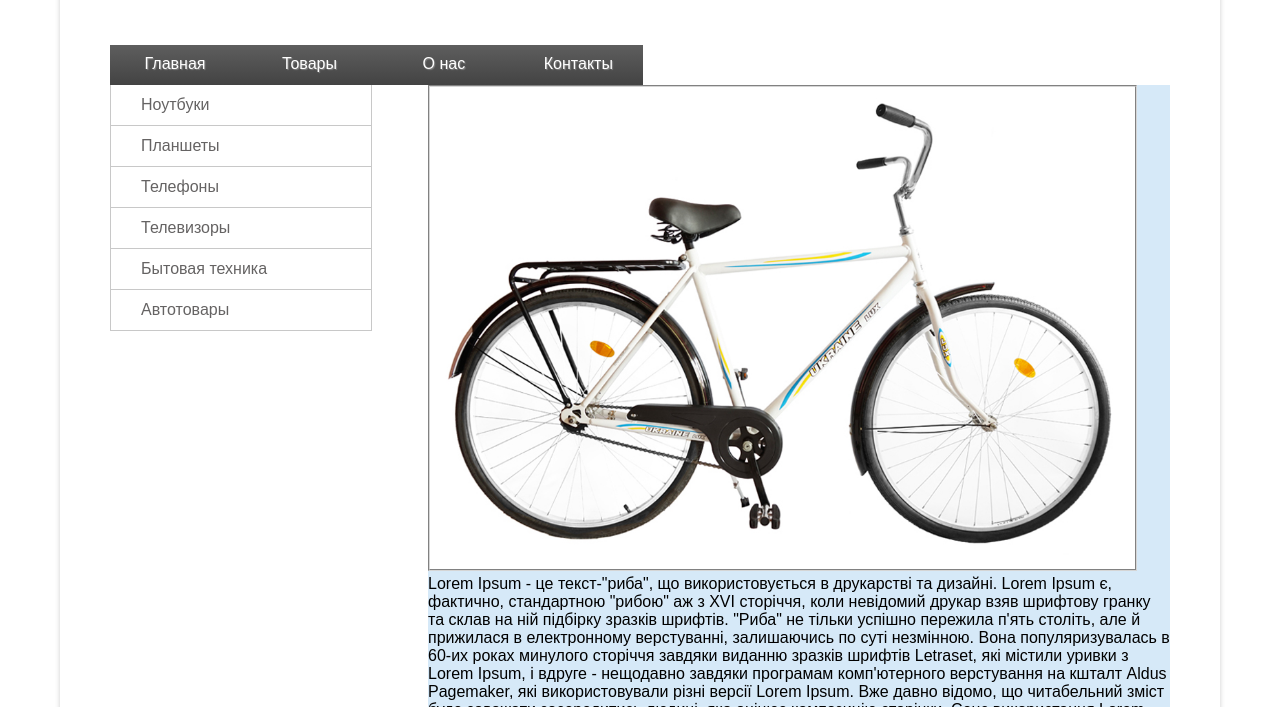
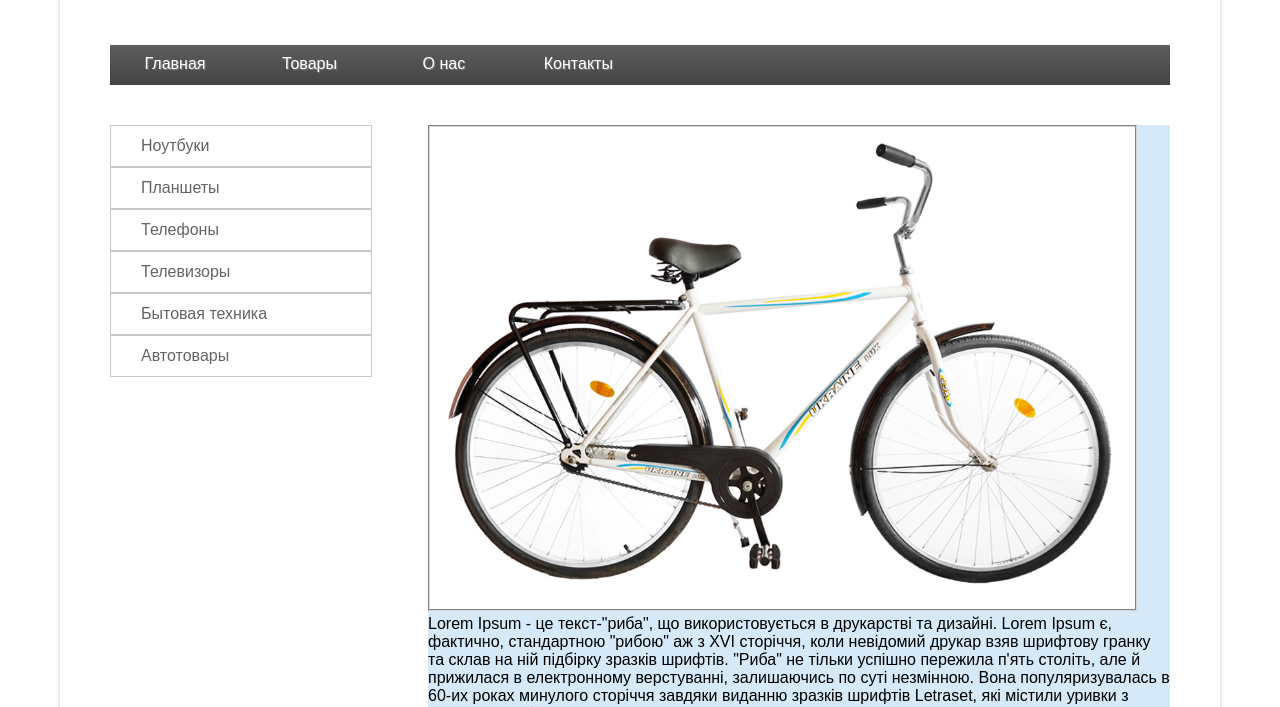
Before and after one commit to Imperceptible/home_work_3, a plain HTML site: page index.html in a window 1280 px wide. Shown: the part 93-800 px from the top of the page. Drawn offline with Linux system fonts and the light colour scheme.

Commit message:
комит 2

```diff
--- a/css/style.css
+++ b/css/style.css
@@ -24,6 +24,7 @@
 }
 
 .mainmenu {
+    width: 100%;
     display: inline-block;
     vertical-align: middle;
     list-style: none;
@@ -50,8 +51,6 @@
     padding-top: 10px;
 }
 
-
-
 .mainmenu li :hover {
 
 }
@@ -59,26 +58,27 @@
 .conteiner {
     position: relative;
     overflow: hidden;
+    margin-top: 40px;
 }
 
 .secondmenu {
-    /*background-color: #ffcfd7;*/
     float: left;
     width: 30%;
-    /*margin-top: 20px;*/
+
 }
+
+/*.secondmenu ul {
+    background-color: #ffcfd7;
+    width: 240px;
+}*/
 
 .secondmenu li {
     width: 240px;
     height: 40px;
     line-height: 40px;
     border: 1px solid #c8c8c8;
-    margin-top: -1px;
+    /*margin-top: -1px;*/
     padding-left: 20px;
-    /*padding: 5px;
-    margin-top: 1px;
-    margin-right: 5px;
-    border: 1px solid #000000;*/
 }
 
 .secondmenu li a {
--- a/index.html
+++ b/index.html
@@ -18,7 +18,7 @@
     </div>
     <div class="conteiner">
           <div class="secondmenu"><!--второе меню-->
-            <ul>
+            <ul class="secondmenu">
                 <li>
                     <a href="#">Ноутбуки</a>
                 </li>
```
